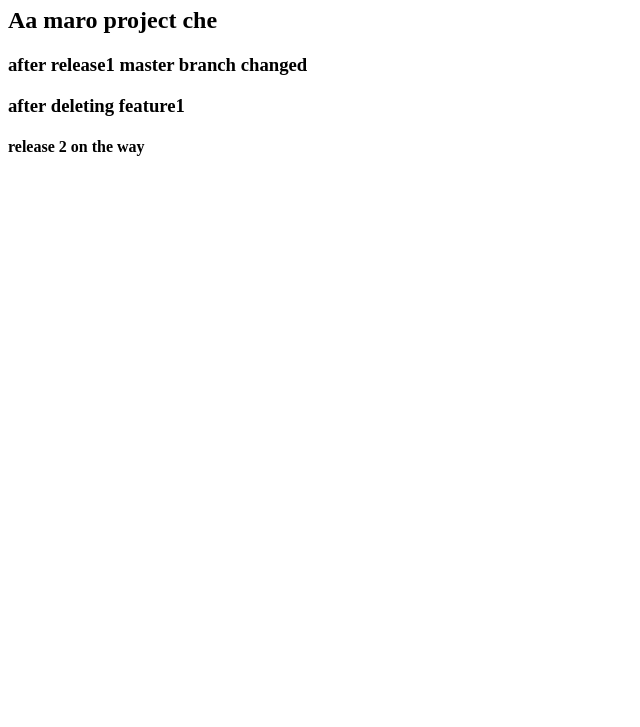
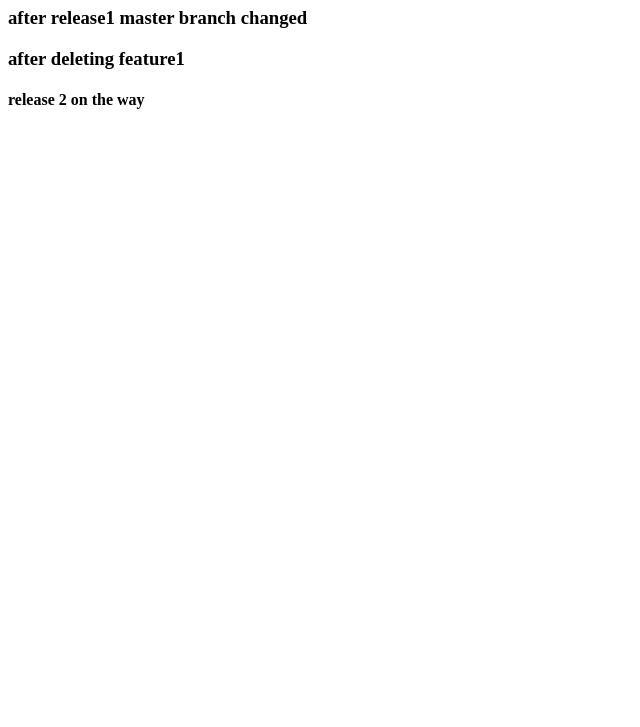
Before and after one commit to MahekModi/Project, a plain HTML site: page index.html in a window 1280 px wide. Shown: the part 73-800 px from the top of the page, without its empty margins (0-640 px from the left). Drawn offline with Linux system fonts and the light colour scheme.

Commit message:
Update index.html

```diff
--- a/index.html
+++ b/index.html
@@ -7,7 +7,6 @@
 </head>
 <body>
     <h1>Home</h1>
-    <h2>Aa maro project che</h2>
     <h3>after release1 master branch changed</h3>
     <h3>after deleting feature1</h3>
     <h4>release 2 on the way</h4>
```
